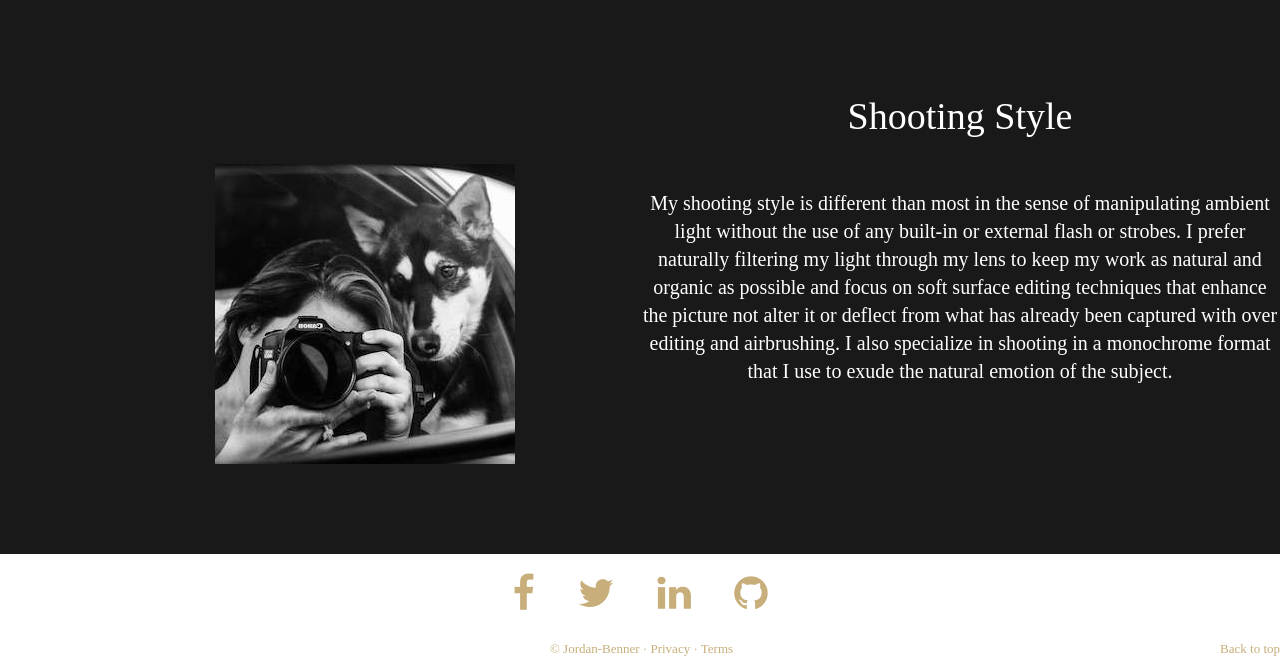
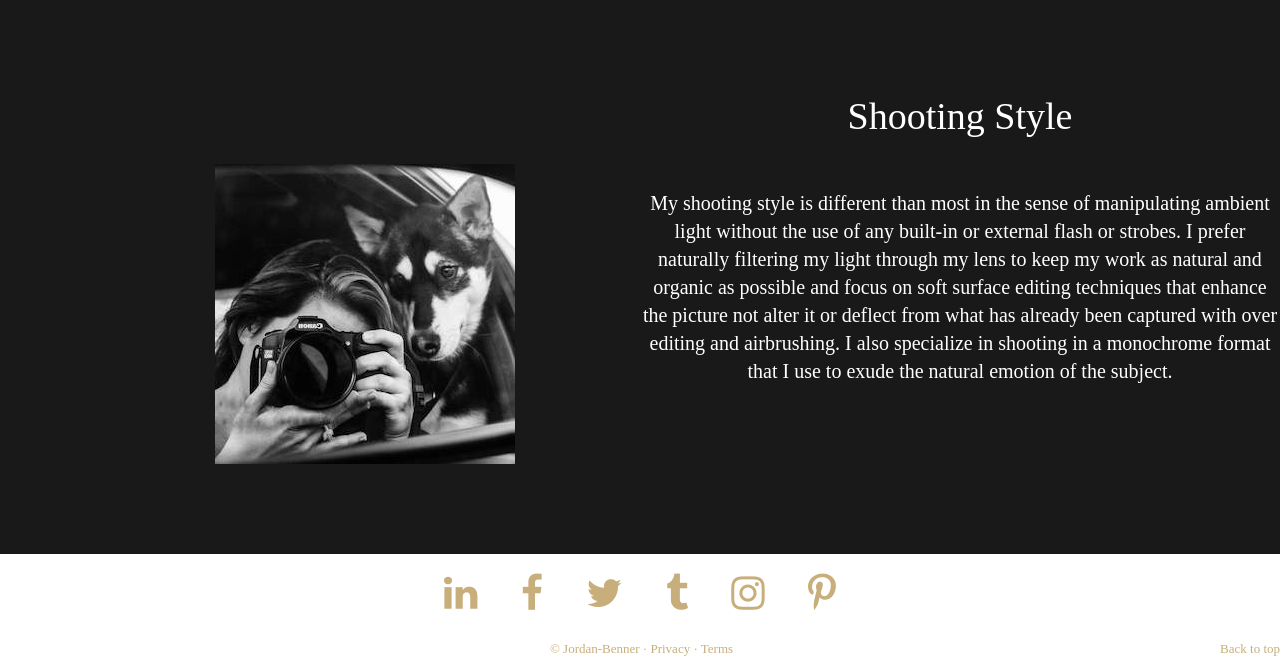
Before and after one commit to JordanBenner/Kodachrome, a Django app: page / in a window 1280 px wide. Shown: the part 3500-4162 px from the top of the page. Run offline with Django 3.2, Linux system fonts and the light colour scheme; some libraries are stand-ins or nearby versions.

Commit message:
href/links

```diff
--- a/blog/templates/base.html
+++ b/blog/templates/base.html
@@ -66,6 +66,7 @@
                       title="Reveal this e-mail address" target='_blank'>Email</a></li>
                     <li><a href="https://www.facebook.com/erzsebetkodachrome" target='_blank'>Facebook</a></li>
                     <li><a href="https://www.linkedin.com/in/kamarieclark" target='_blank'>Linked in</a></li>
+                    <li><a href="https://twitter.com/ErzsebetKoda" target='_blank'>Twitter</a></li>
                     <li><a href="https://www.instagram.com/erzsebetkodachromephotography/" target='_blank'>Instagram</a></li>
                     <li><a href="https://aranyana.tumblr.com/" target='_blank'>Tumblr</a></li>
                     <li><a href="https://www.pinterest.com/?show_error=true" target='_blank'>Pintrest</a></li>
@@ -290,27 +291,41 @@
 
                 <ul>
                   <li>
-                    <a href="#" class="link-public" target="_blank" rel="nofollow">
+                    <a href="https://www.linkedin.com/in/kamarieclark" class="link-public" target="_blank" rel="nofollow">
+                      <i class="fa fa-linkedin fa-3x"></i>
+                    </a>
+                  </li>
+
+                  <li>
+                    <a href="https://www.facebook.com/erzsebetkodachrome" class="link-public" target="_blank" rel="nofollow">
                       <i class="fa fa-facebook fa-3x"></i>
                     </a>
                   </li>
 
                   <li>
-                    <a href="#" class="link-public" target="_blank" rel="nofollow">
+                    <a href="https://twitter.com/ErzsebetKoda" class="link-public" target="_blank" rel="nofollow">
                       <i class="fa fa-twitter fa-3x"></i>
                     </a>
                   </li>
 
                   <li>
-                    <a href="#" class="link-public" target="_blank" rel="nofollow">
-                      <i class="fa fa-linkedin fa-3x"></i>
+                    <a href="https://aranyana.tumblr.com/" class="link-public" target="_blank" rel="nofollow">
+                      <i class="fa fa-tumblr fa-3x"></i>
                     </a>
                   </li>
+
                   <li>
-                    <a href="#" class="link-public" target="_blank" rel="nofollow">
-                      <i class="fa fa-github fa-3x"></i>
+                    <a href="https://www.instagram.com/erzsebetkodachromephotography/" class="link-public" target="_blank" rel="nofollow">
+                      <i class="fa fa-instagram fa-3x"></i>
                     </a>
                   </li>
+
+                  <li>
+                    <a href="https://www.pinterest.com/?show_error=true" class="link-public" target="_blank" rel="nofollow">
+                      <i class="fa fa-pinterest-p fa-3x"></i>
+                    </a>
+                  </li>
+
                 </ul>
               </div>
         <p class="pull-right"><a href="#">Back to top</a></p>
```
